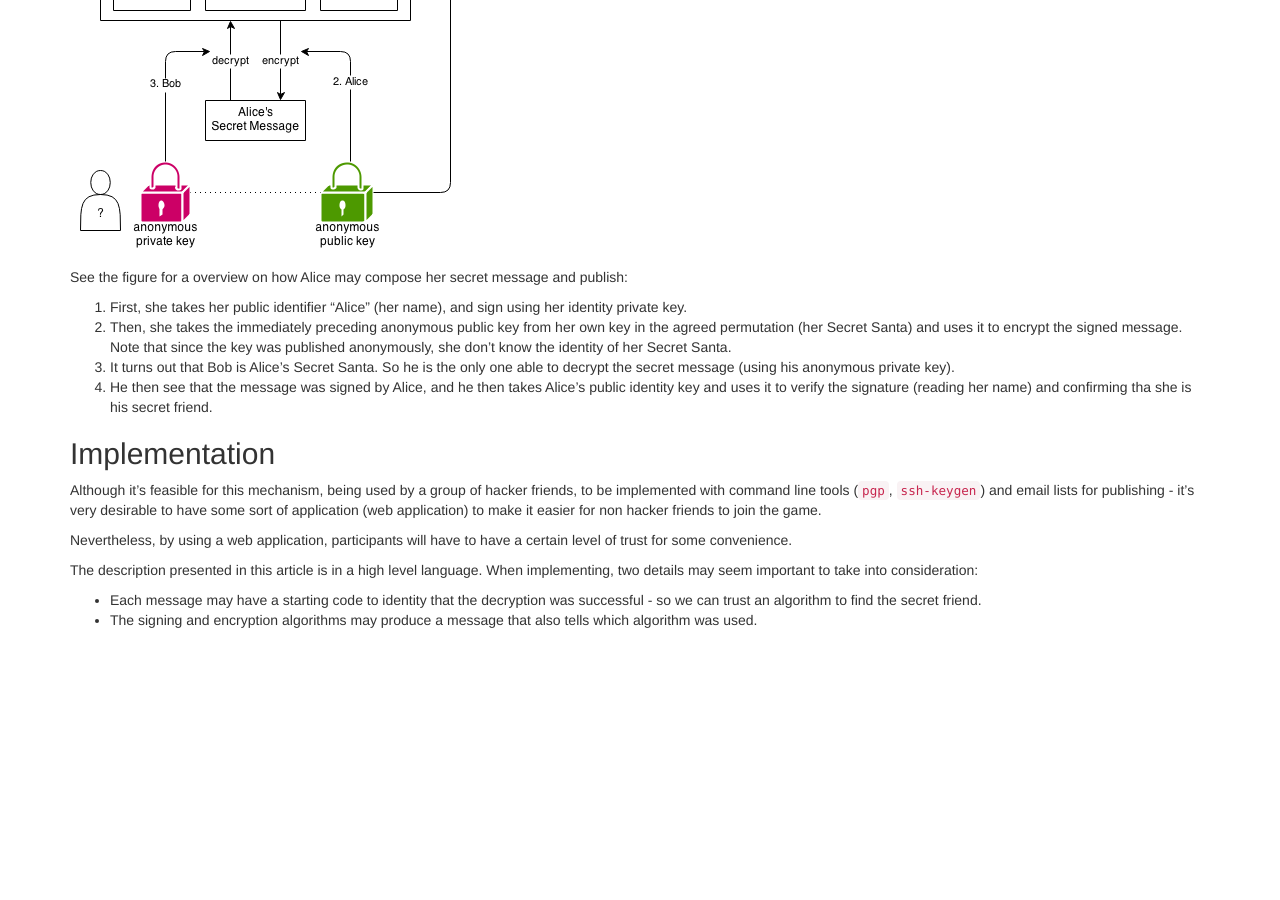
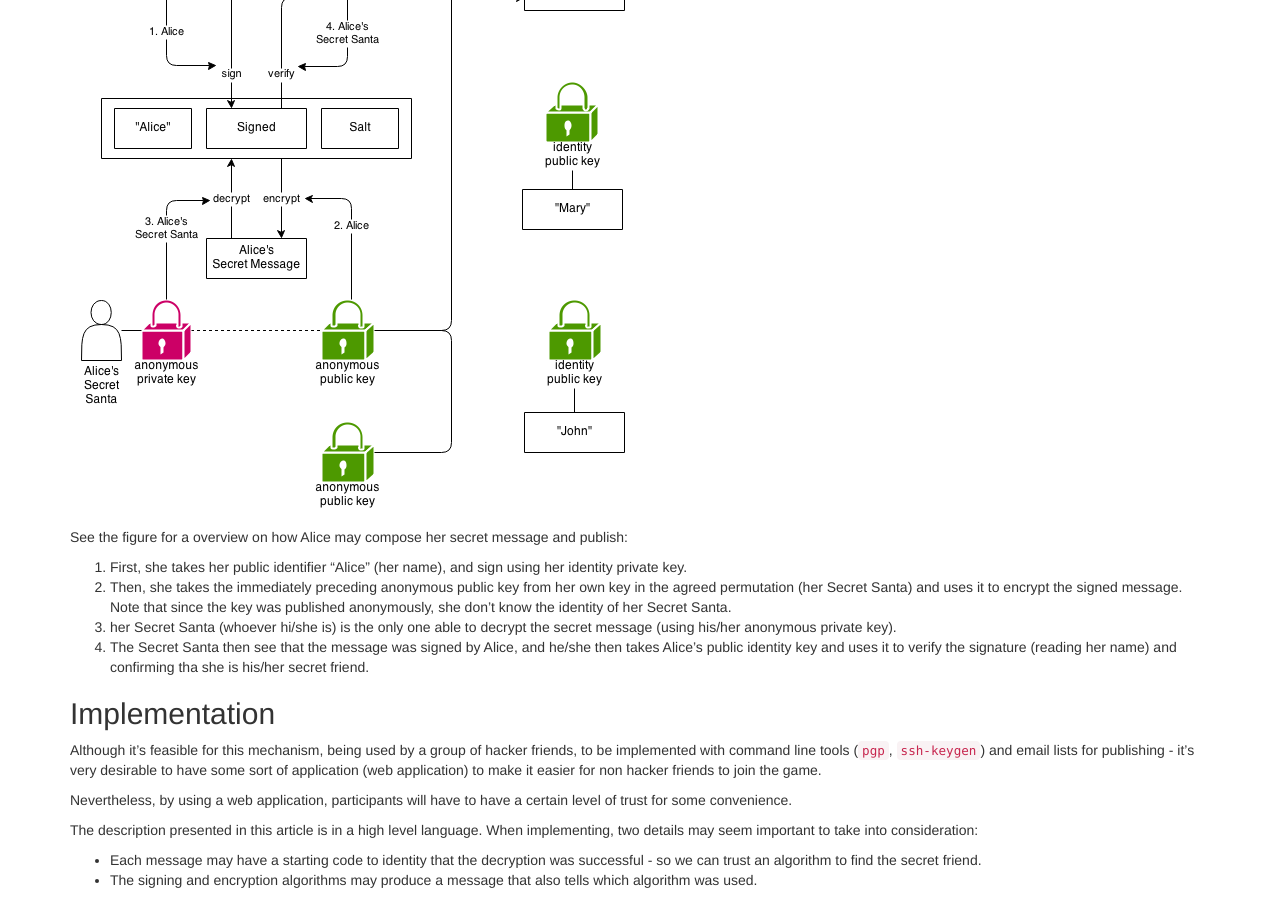
Before and after one commit to rodrigosetti/rodrigosetti.github.io, a Jekyll site: the page built from _posts/2013-12-03-cryptographic-secret-santa.markdown, in a window 1280 px wide and 900 px high, scrolled down 3505 px. Built offline with Jekyll 4.4.1, drawn with Linux system fonts in a browser that asks for light colours; Markdown is read by kramdown in place of the engine named in the settings; before the commit the page ends 4145 px from its top, so only the background shows below that.

Commit message:
Update diagram image and text

```diff
--- a/_posts/2013-12-03-cryptographic-secret-santa.markdown
+++ b/_posts/2013-12-03-cryptographic-secret-santa.markdown
@@ -230,17 +230,17 @@ public key and uses to read the signed "Alice" name - confirming her identity.
 See the figure for a overview on how Alice may compose her secret message and
 publish:
 
-  1. First, she takes her public identifier "Alice" (her name), and sign
-     using her identity private key.
+  1. First, she takes her public identifier "Alice" (her name), and sign using
+     her identity private key.
   2. Then, she takes the immediately preceding anonymous public key from her
      own key in the agreed permutation (her Secret Santa) and uses it to
      encrypt the signed message. Note that since the key was published
      anonymously, she don't know the identity of her Secret Santa.
-  3. It turns out that Bob is Alice's Secret Santa. So he is the only one
-     able to decrypt the secret message (using his anonymous private key).
-  4. He then see that the message was signed by Alice, and he then takes
-     Alice's public identity key and uses it to verify the signature (reading
-     her name) and confirming tha she is his secret friend.
+  3. her Secret Santa (whoever hi/she is) is the only one able to decrypt the
+     secret message (using his/her anonymous private key).
+  4. The Secret Santa then see that the message was signed by Alice, and he/she
+     then takes Alice's public identity key and uses it to verify the signature
+     (reading her name) and confirming tha she is his/her secret friend.
 
 ## Implementation
 
```
Also changed, not shown: images/alices-message.png.
